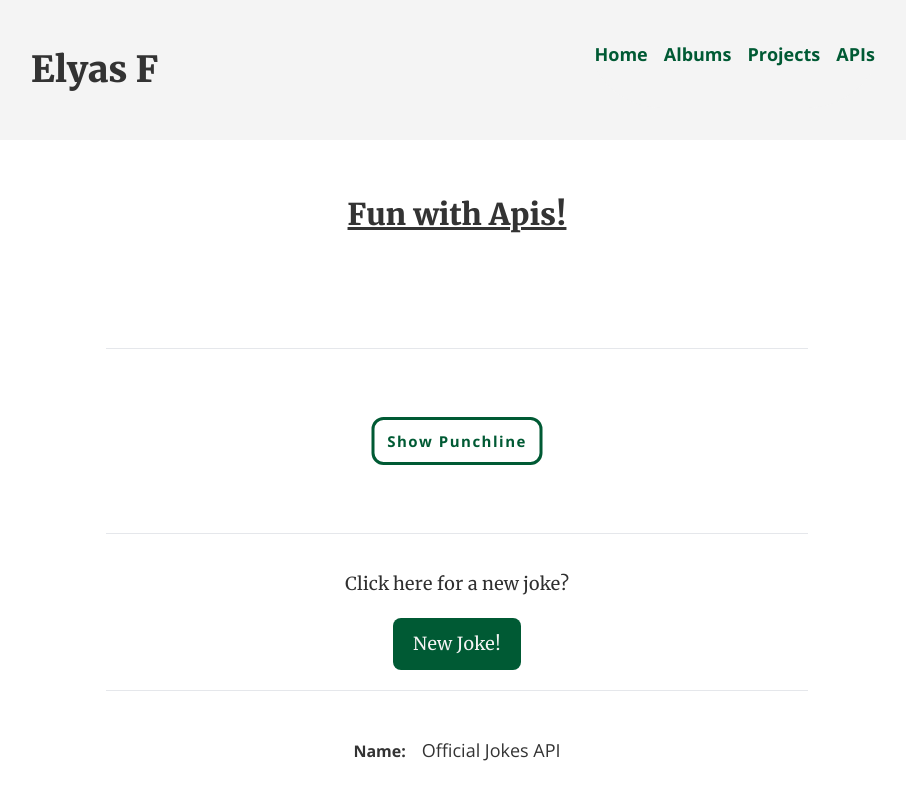
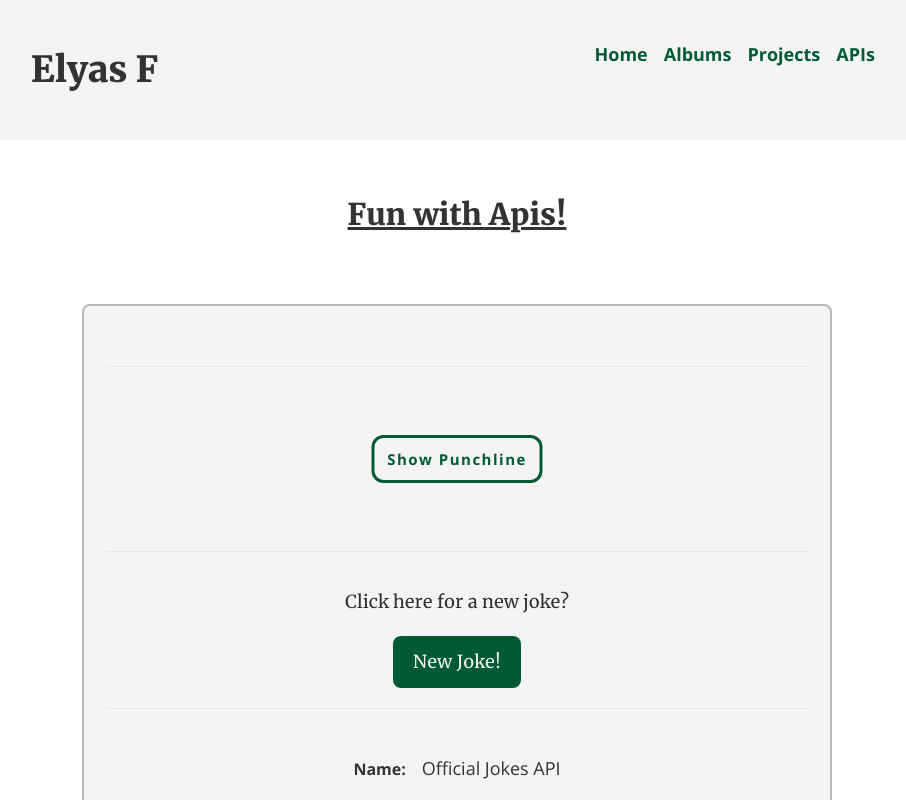
Before and after one commit to BlueElyas/elyas-portfolio, a React (Create React App) app: page /apis in a window 1280 px wide. Shown: the top 800 px of the page, without its empty margins (183-1089 px from the left). Built offline with nearby package versions, Linux system fonts and the light colour scheme; no server answers.

Commit message:
Reformatting and styling the api jokes container

```diff
--- a/src/components/apis/ApiContainer.jsx
+++ b/src/components/apis/JokeContainer.jsx
@@ -1,10 +1,10 @@
 import React from "react";
 
-const ApiContainer = ({ children, name, link, description }) => {
+const JokeContainer = ({ children, name, link, description }) => {
   console.log(name);
   return (
     <section>
-      <div className="mx-2 flex flex-col items-center">
+      <div className="mx-2 flex flex-col items-center lg:border-2 lg:border-solid lg:border-darkGray lg:rounded-lg lg:p-4 lg:bg-softGray lg:w-[750px] lg:mx-auto lg:border-opacity-30">
         {children}
         <ul className="w-[90%] leading-8 flex flex-col gap-8 md:text-center">
           <li className="font-bold">
@@ -34,4 +34,4 @@ const ApiContainer = ({ children, name, link, description }) => {
   );
 };
 
-export default ApiContainer;
+export default JokeContainer;
--- a/src/pages/Apis.jsx
+++ b/src/pages/Apis.jsx
@@ -1,5 +1,5 @@
 import React from "react";
-import ApiContainer from "../components/apis/ApiContainer";
+import JokeContainer from "../components/apis/JokeContainer";
 import Jokes from "../components/apis/Jokes";
 import PageTitle from "../components/reusable/PageTitle";
 
@@ -8,14 +8,14 @@ const Apis = () => {
     <>
       <PageTitle title="Fun with Apis!" />
       <>
-        <ApiContainer
+        <JokeContainer
           name="Official Jokes API"
           link="https://github.com/15Dkatz/official_joke_api?tab=readme-ov-file"
           description="An API thats easy to use to generate jokes. Documentation found in
               their github."
         >
           <Jokes />
-        </ApiContainer>
+        </JokeContainer>
       </>
     </>
   );
```
